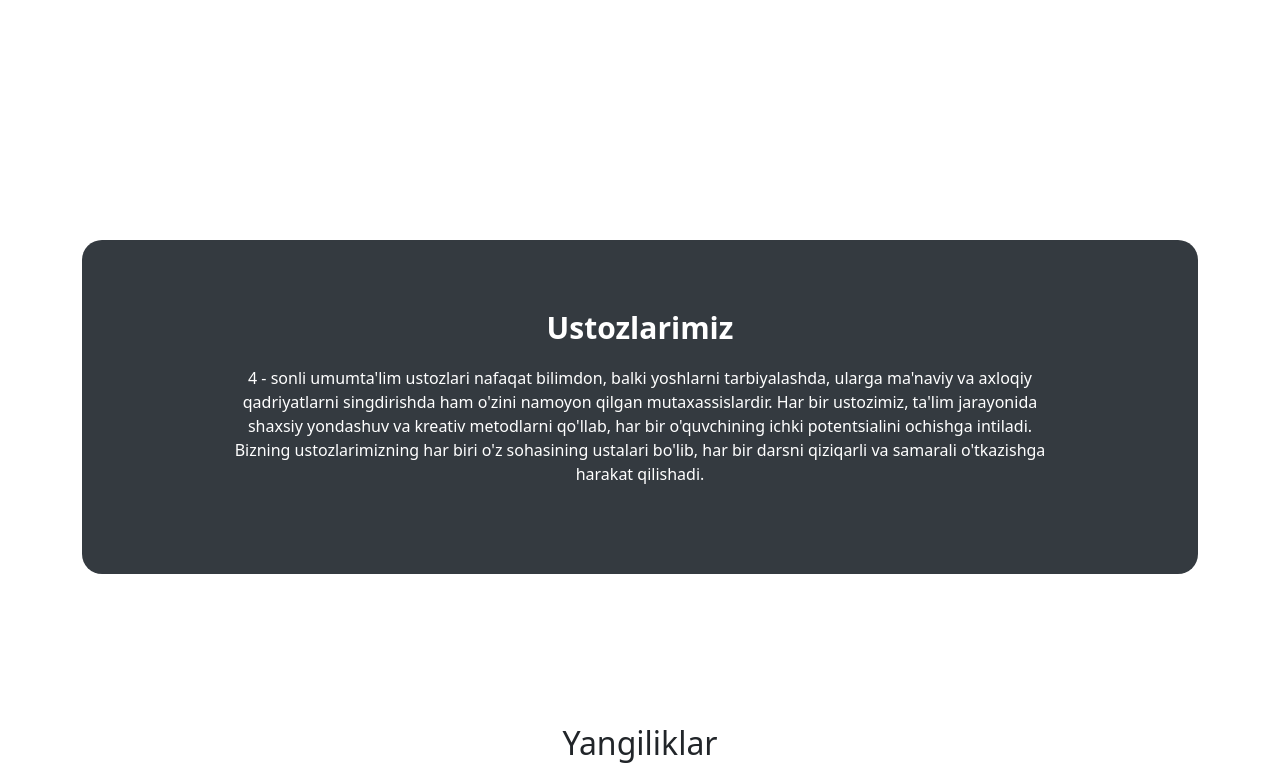
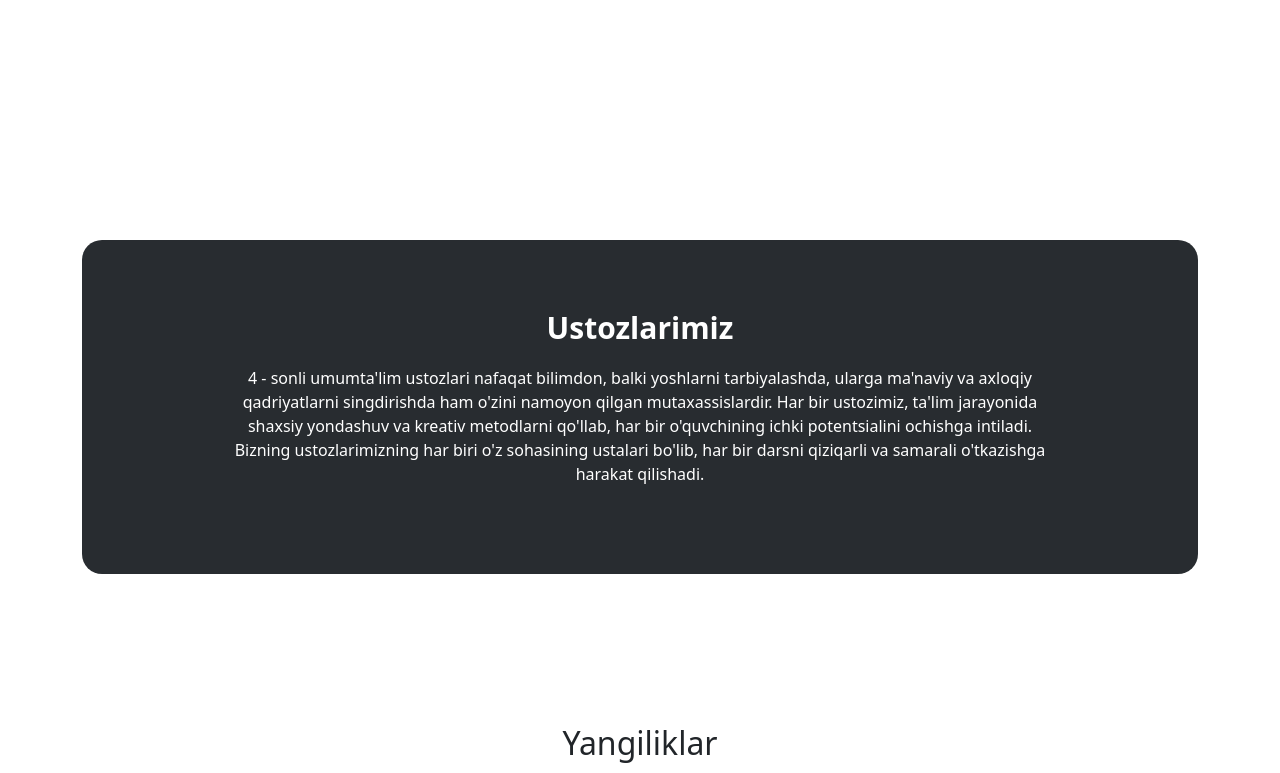
Before and after one commit to abdushukurov001/41-school, a Django app: page / in a window 1280 px wide. Shown: the part 1682-2455 px from the top of the page. Run offline with Django 5.2, Linux system fonts and the light colour scheme; data that the repository does not hold is empty; some libraries are stand-ins or nearby versions.

Commit message:
teachers bg color change

```diff
--- a/assets/main/css/teachers.css
+++ b/assets/main/css/teachers.css
@@ -3,7 +3,7 @@
   height: auto;
   margin: auto;
   border-radius: 20px;
-  background-color: #343a40;
+  background-color: #282c30;
   padding-bottom: 40px;
 }
 
```
